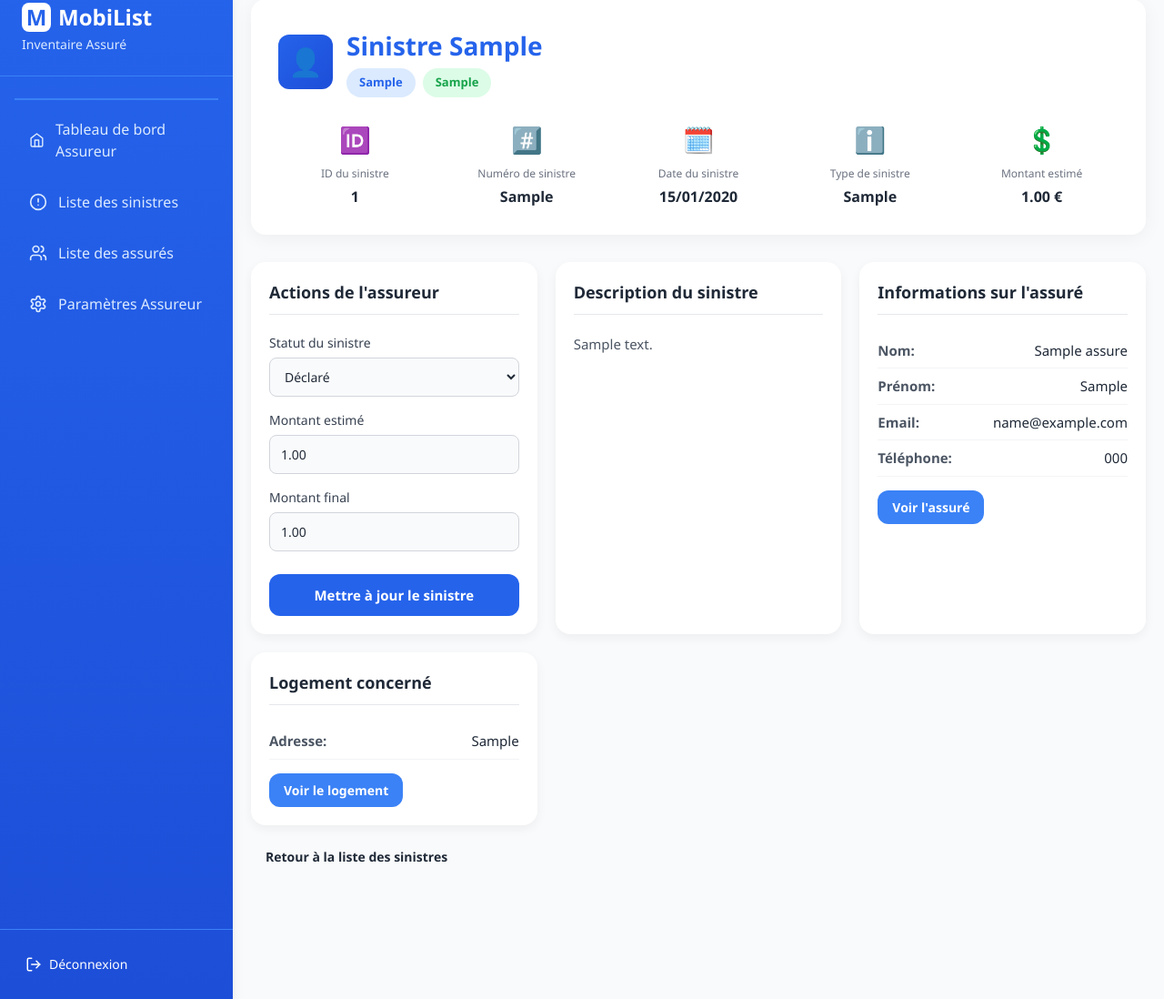
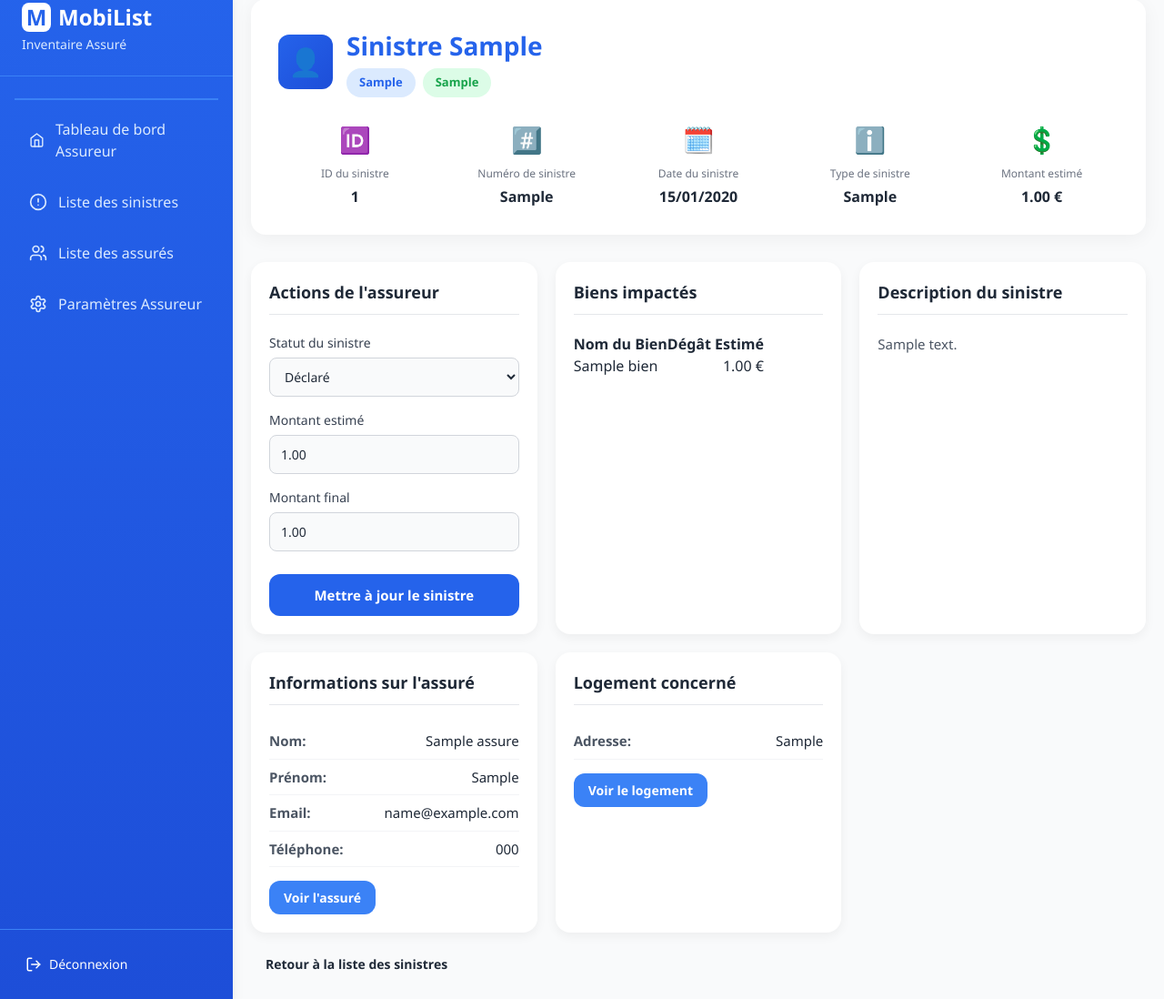
Before and after one commit to Y46ne/SAE_Projet_etudiant, a Flask app: page /detail_sinistre/1 in a window 1280 px wide. Shown: the part 21-1119 px from the top of the page at 91% size. Run offline with Flask 3, Linux system fonts and the light colour scheme; a user stored in the database is signed in; tables that the repository leaves empty hold one stand-in row (values such as "Sample post"); some libraries are stand-ins or nearby versions.

Commit message:
Ajout de la visibilité des biens touchés dans la page detail_sinisitre

```diff
--- a/monApp/templates/assureur/detail_sinistre.html
+++ b/monApp/templates/assureur/detail_sinistre.html
@@ -73,6 +73,28 @@
         {%endif%}
 
         <div class="media-card">
+            <h2>Biens impactés</h2>
+            <div class="table-responsive">
+                <table class="table table-hover">
+                    <thead class="thead-light">
+                        <tr>
+                            <th>Nom du Bien</th>
+                            <th class="text-right">Dégât Estimé</th>
+                        </tr>
+                    </thead>
+                    <tbody>
+                        {% for bien, degat in biens_impactes %}
+                        <tr>
+                            <td class="font-weight-medium">{{ bien.nom_bien }}</td>
+                            <td class="text-right text-danger font-weight-bold">{{ "%.2f"|format(degat) }} €</td>
+                        </tr>
+                        {% endfor %}
+                    </tbody>
+                </table>
+            </div>
+        </div>
+
+        <div class="media-card">
             <h2>Description du sinistre</h2>
             <p>{{ sinistre.description or 'Aucune description fournie.' }}</p>
         </div>
--- a/monApp/views.py
+++ b/monApp/views.py
@@ -161,10 +161,11 @@ def declarer_sinistre():
             bien = Bien.query.get(int(bien_id))
             if not bien:
                 continue
+            valeur_actuelle = bien.calculer_valeur_actuelle()
             if etat == "perte_totale":
-                degat = bien.valeur_actuelle or 0
+                degat = valeur_actuelle or 0
             else:
-                degat = (bien.valeur_actuelle or 0) * 0.5
+                degat = (valeur_actuelle or 0) * 0.5
             total += degat
             db.session.execute(impacte_table.insert().values(
                 id_bien=bien.id_bien,
@@ -813,7 +814,12 @@ def detail_sinistre(id):
     logement = sinistre.logement
     assure = logement.assures[0] if logement.assures else None
 
-    return render_template('assureur/detail_sinistre.html', sinistre=sinistre, form=form, logement=logement, assure=assure)
+    # Récupération des biens impactés et de leurs dégâts estimés pour affichage dans le détail
+    biens_impactes = db.session.query(Bien, impacte_table.c.degat_estime).join(
+        impacte_table, Bien.id_bien == impacte_table.c.id_bien
+    ).filter(impacte_table.c.id_sinistre == sinistre.id_sinistre).all()
+
+    return render_template('assureur/detail_sinistre.html', sinistre=sinistre, form=form, logement=logement, assure=assure, biens_impactes=biens_impactes)
 
 @app.route('/detail_assure/<int:id>')
 @login_required
```
